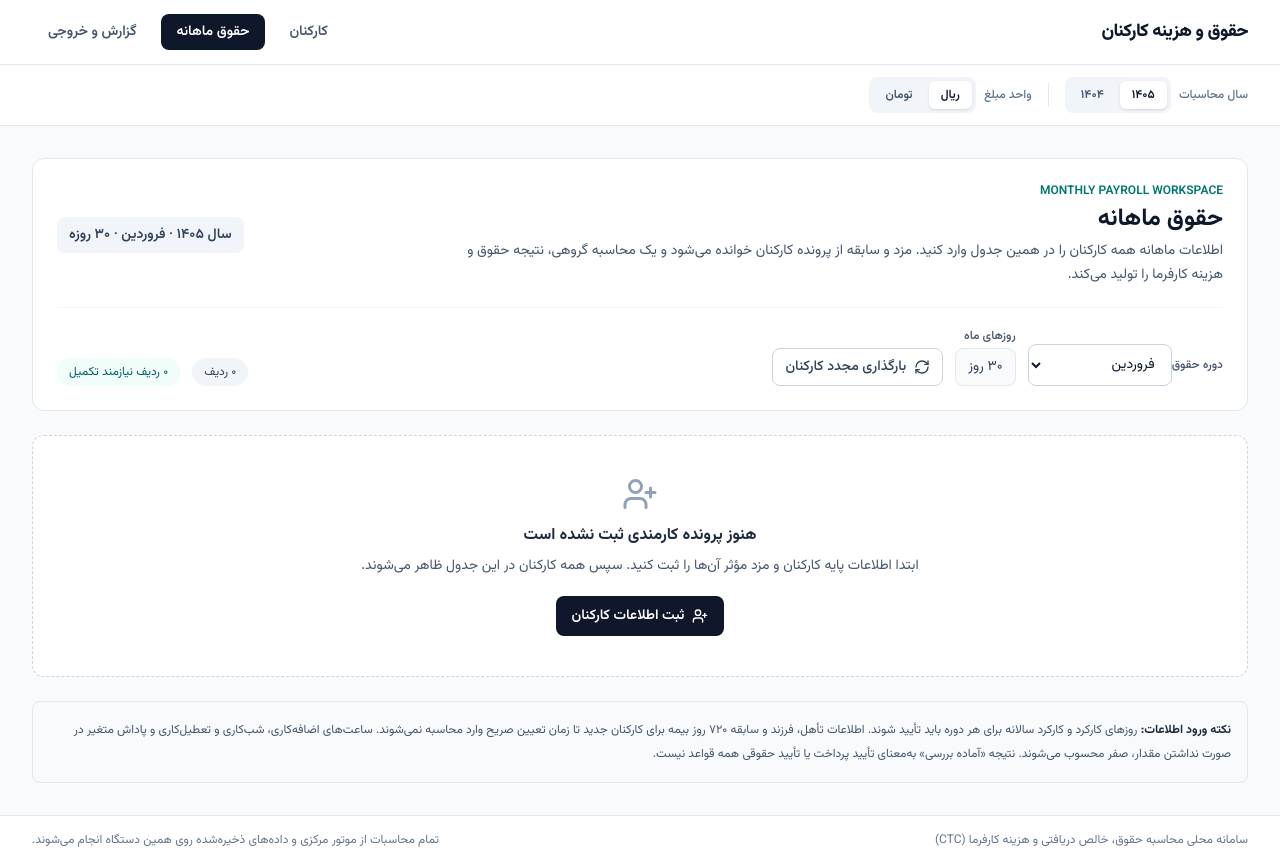
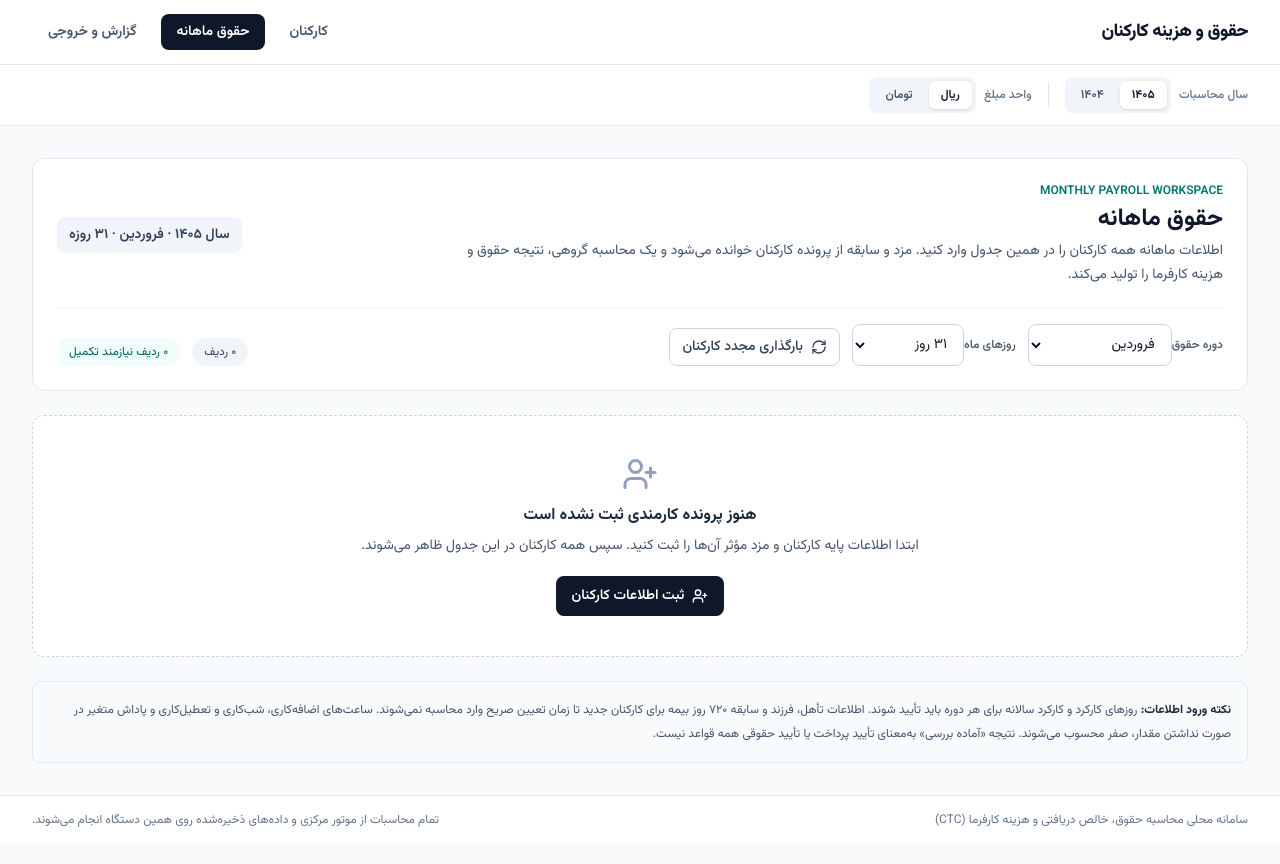
Before and after one commit to mjmadani07-dotcom/salary, a React (Vite) app: page / in a window 1280 px wide. Both pictures are taken after a click on the button "۱۴۰۵". Built offline with nearby package versions, Linux system fonts and the light colour scheme.

Commit message:
fix(payroll): derive monthly day count from selected Jalali month

```diff
--- a/src/components/PayrollRunView.tsx
+++ b/src/components/PayrollRunView.tsx
@@ -67,10 +67,11 @@ function inputClass(width = 'w-20'): string {
 
 export function PayrollRunView({ onNavigateToEmployees }: PayrollRunViewProps) {
   const { state } = useUnifiedPayroll();
-  const { year, monthDays, unit } = state;
+  const { year, unit } = state;
   const rules = getPayrollRuleSet(year).regulations;
   const unitMultiplier = unit === 'toman' ? 10 : 1;
   const [month, setMonth] = useState(1);
+  const [periodMonthDays, setPeriodMonthDays] = useState<29 | 30 | 31>(31);
   const [employees, setEmployees] = useState<PayrollRunEmployee[]>([]);
   const [employeeMasters, setEmployeeMasters] = useState<EmployeeMasterRecord[]>([]);
   const [runResult, setRunResult] = useState<PayrollRunResult | null>(null);
@@ -87,7 +88,7 @@ export function PayrollRunView({ onNavigateToEmployees }: PayrollRunViewProps) {
   const [vaultError, setVaultError] = useState<string | null>(null);
 
   const format = (value: number) => formatMoney(value, unit);
-  const periodLabel = `سال ${toPersianDigits(year)} · ${MONTH_OPTIONS[month - 1]} · ${toPersianDigits(monthDays)} روزه`;
+  const periodLabel = `سال ${toPersianDigits(year)} · ${MONTH_OPTIONS[month - 1]} · ${toPersianDigits(periodMonthDays)} روزه`;
 
   useEffect(() => {
     let active = true;
@@ -135,7 +136,7 @@ export function PayrollRunView({ onNavigateToEmployees }: PayrollRunViewProps) {
         const matchingRun = savedRuns.find((run) =>
           run.fiscalYear === year &&
           run.month === month &&
-          run.monthDays === monthDays
+          run.monthDays === periodMonthDays
         );
         const savedRun = matchingRun
           ? await loadSavedPayrollRun(matchingRun.runId)
@@ -145,7 +146,7 @@ export function PayrollRunView({ onNavigateToEmployees }: PayrollRunViewProps) {
         const rows = createPayrollWorkspaceEmployees({
           year,
           month,
-          monthDays,
+          monthDays: periodMonthDays,
           housingAllowanceRial: rules.housingAllowanceRial,
           workerCouponRial: rules.workerCouponRial,
           minDailyWageRial: rules.minDailyWageRial,
@@ -182,7 +183,7 @@ export function PayrollRunView({ onNavigateToEmployees }: PayrollRunViewProps) {
   }, [
     year,
     month,
-    monthDays,
+    periodMonthDays,
     rules.housingAllowanceRial,
     rules.workerCouponRial,
     rules.minDailyWageRial,
@@ -434,7 +435,7 @@ export function PayrollRunView({ onNavigateToEmployees }: PayrollRunViewProps) {
     setLastSavedRunId(null);
 
     const periodStartJalali = `${year}-${String(month).padStart(2, '0')}-01`;
-    const periodEndJalali = `${year}-${String(month).padStart(2, '0')}-${String(monthDays).padStart(2, '0')}`;
+    const periodEndJalali = `${year}-${String(month).padStart(2, '0')}-${String(periodMonthDays).padStart(2, '0')}`;
 
     const periodEmployees = employees.map((employee) => {
       const master = employeeMasters.find((item) => item.employeeId === employee.employeeId);
@@ -487,7 +488,7 @@ export function PayrollRunView({ onNavigateToEmployees }: PayrollRunViewProps) {
           : {
               ...employee.payrollInput,
               year,
-              monthDays,
+              monthDays: periodMonthDays,
               dailyBaseWageRial: terms.wage?.dailyBaseWageRial ?? employee.payrollInput.dailyBaseWageRial,
               dailySeniorityRial: terms.wage?.dailySeniorityRial ?? employee.payrollInput.dailySeniorityRial,
               housingAllowanceRial: rules.housingAllowanceRial,
@@ -503,7 +504,7 @@ export function PayrollRunView({ onNavigateToEmployees }: PayrollRunViewProps) {
         runId: `PAY-${year}-${String(month).padStart(2, '0')}-${Date.now()}`,
         fiscalYear: year,
         month,
-        monthDays,
+        monthDays: periodMonthDays,
       },
       periodEmployees
     );
@@ -644,7 +645,11 @@ export function PayrollRunView({ onNavigateToEmployees }: PayrollRunViewProps) {
               <label className="text-xs font-medium text-slate-600">دوره حقوق</label>
               <select
                 value={month}
-                onChange={(event) => setMonth(numberValue(event.target.value))}
+                onChange={(event) => {
+                  const nextMonth = numberValue(event.target.value);
+                  setMonth(nextMonth);
+                  setPeriodMonthDays(nextMonth <= 6 ? 31 : nextMonth <= 11 ? 30 : 29);
+                }}
                 className="min-w-36 rounded-lg border border-slate-300 bg-white px-3 py-2 text-sm"
               >
                 {MONTH_OPTIONS.map((label, index) => (
@@ -654,9 +659,15 @@ export function PayrollRunView({ onNavigateToEmployees }: PayrollRunViewProps) {
             </div>
             <div className="space-y-1">
               <label className="text-xs font-medium text-slate-600">روزهای ماه</label>
-              <div className="rounded-lg border border-slate-200 bg-slate-50 px-3 py-2 text-sm text-slate-700">
-                {toPersianDigits(monthDays)} روز
-              </div>
+              <select
+                value={periodMonthDays}
+                onChange={(event) => setPeriodMonthDays(numberValue(event.target.value) as 29 | 30 | 31)}
+                className="min-w-28 rounded-lg border border-slate-300 bg-white px-3 py-2 text-sm"
+              >
+                {[29, 30, 31].map((days) => (
+                  <option key={days} value={days}>{toPersianDigits(days)} روز</option>
+                ))}
+              </select>
             </div>
             <button
               type="button"
@@ -792,7 +803,7 @@ export function PayrollRunView({ onNavigateToEmployees }: PayrollRunViewProps) {
                           <input
                             type="number"
                             min={0}
-                            max={monthDays}
+                            max={periodMonthDays}
                             step={0.5}
                             aria-label={`روز کارکرد ${employee.fullName}`}
                             data-grid-row={rowIndex}
```
